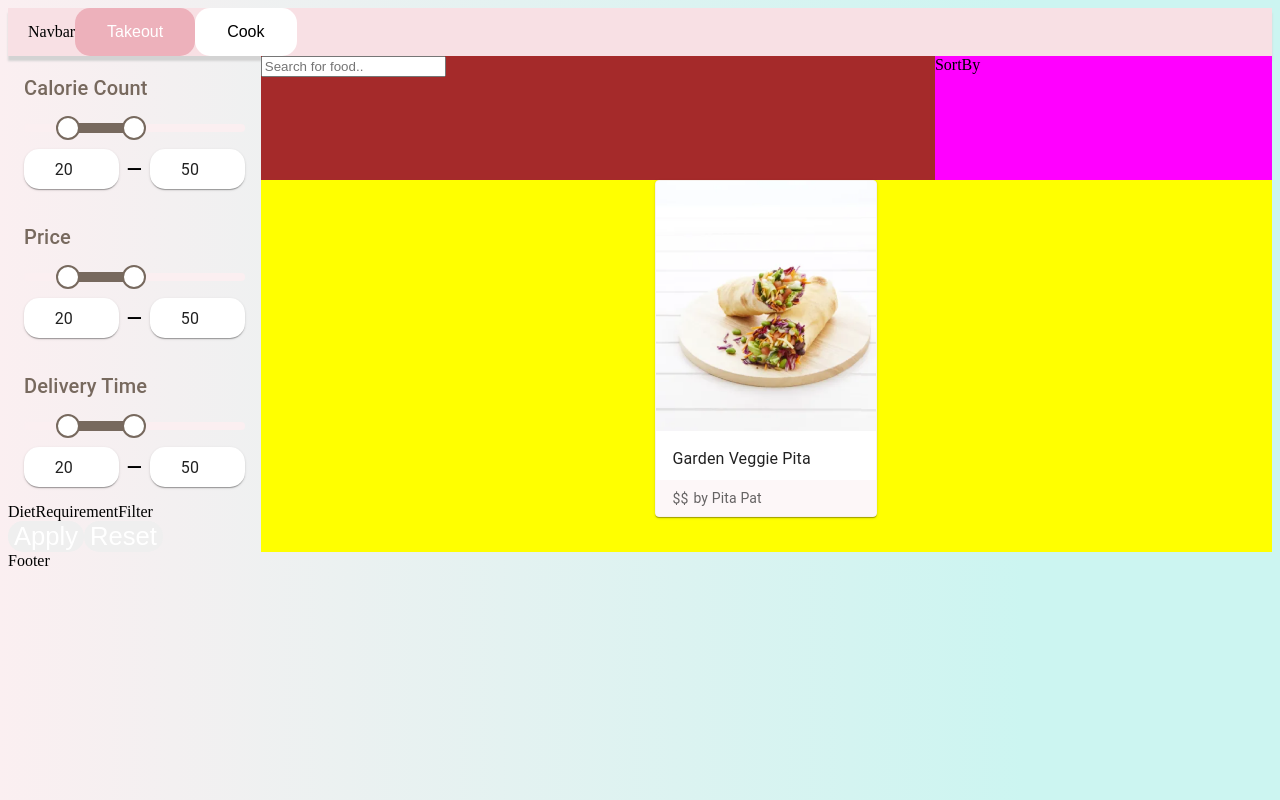
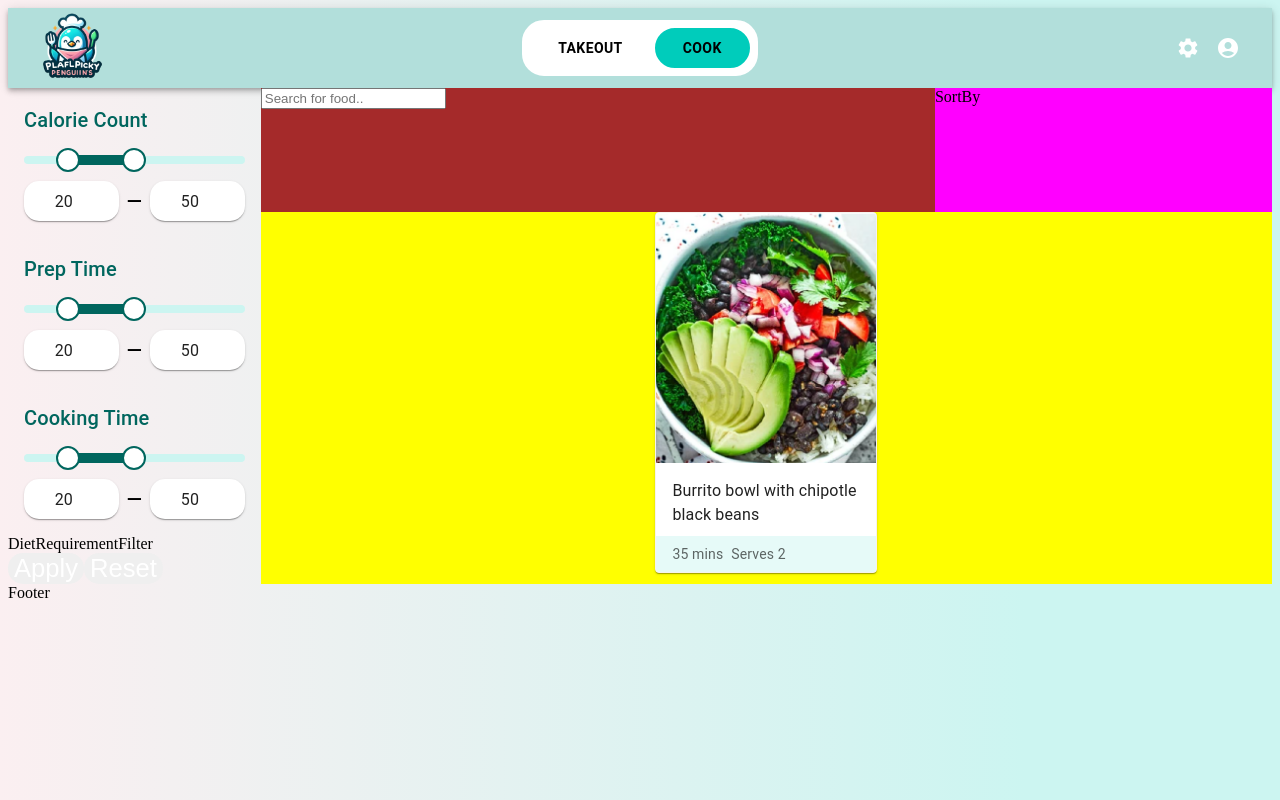
Before and after one commit to UOA-CS732-SE750-Students-2024/project-group-playful-penguins, a React (Vite) app in the folder frontend/: page /home in a window 1280 px wide. Built offline with nearby package versions, Linux system fonts and the light colour scheme.

Commit message:
PPENG-23: Update Navbar Component
Added logo.
Change to MUI buttons.
Add settings and profile icons.
Set cook to default option.

```diff
--- a/frontend/package.json
+++ b/frontend/package.json
@@ -13,6 +13,7 @@
   "dependencies": {
     "@emotion/react": "^11.11.4",
     "@emotion/styled": "^11.11.5",
+    "@mui/icons-material": "^5.15.15",
     "@mui/material": "^5.15.15",
     "react": "^18.2.0",
     "react-dom": "^18.2.0",
--- a/frontend/src/components/Navbar/Navbar.jsx
+++ b/frontend/src/components/Navbar/Navbar.jsx
@@ -1,29 +1,126 @@
-import React, { useContext, useState } from "react";
-import styles from "./Navbar.module.css";
+import AppBar from "@mui/material/AppBar";
+import Box from "@mui/material/Box";
+import Toolbar from "@mui/material/Toolbar";
+import IconButton from "@mui/material/IconButton";
+import Container from "@mui/material/Container";
+import Button from "@mui/material/Button";
+import AccountCircleIcon from "@mui/icons-material/AccountCircle";
+import SettingsIcon from "@mui/icons-material/Settings";
+import { Link } from "@mui/material";
+import { Link as RouterLink } from "react-router-dom";
 import { AppContext } from "../../providers/AppContextProvider";
+import { useContext } from "react";
+
+const buttonGroupStyles = {
+  border: "2px solid white",
+  padding: "4px 4px",
+  textAlign: "center",
+  textDecoration: "none",
+  display: "inline-block",
+  fontSize: "14px",
+  fontWeight: "bold",
+  borderRadius: "22px",
+  marginTop: "4px",
+  marginBottom: "4px",
+  backgroundColor: "white",
+};
+
+const deselectedButton = {
+  border: "2px solid white",
+  color: "black",
+  padding: "6px 26px",
+  textAlign: "center",
+  textDecoration: "none",
+  display: "inline-block",
+  fontSize: "14px",
+  fontWeight: "bold",
+  borderRadius: "24px",
+  margin: "2px",
+  backgroundColor: "white",
+  ":hover": {
+    border: "1px solid #00ccbb", // Darker border color on hover
+  },
+  transition: "background-color 0.3s ease",
+  outline: "none",
+  cursor: "pointer",
+};
+
+const selectedButton = {
+  border: "2px solid #00ccbb",
+  color: "black",
+  padding: "6px 26px",
+  textAlign: "center",
+  textDecoration: "none",
+  display: "inline-block",
+  fontSize: "14px",
+  fontWeight: "bold",
+  borderRadius: "24px",
+  margin: "2px",
+  backgroundColor: "#00ccbb",
+  ":hover": {
+    backgroundColor: "#00ccbb", // Darker background color on hover
+    border: "1px solid #007a68", // Darker border color on hover
+  },
+  transition: "background-color 0.3s ease",
+  outline: "none",
+  cursor: "pointer",
+};
+
 export function Navbar() {
   const { isTakeout, changeCategory } = useContext(AppContext);
+
   return (
-    <div
-      className={isTakeout ? styles["header-takeout"] : styles["header-cook"]}
+    <AppBar position="static" style={{ backgroundColor: "#b2dfdb" }}>
+      <Container maxWidth="xl">
+        <Toolbar disableGutters>
+          <Link
+            href="/"
+            underline="none"
+            sx={{
+              display: { xs: "none", md: "flex" },
+            }}
           >
-      Navbar
-      <button
-        className={
-          isTakeout ? styles["takeout-button-picked"] : styles["takeout-button"]
-        }
+            <img
+              src="images/app-logo.png"
+              alt="Penguin Logo"
+              width="80"
+              height="80"
+            />
+          </Link>
+
+          <Box
+            sx={{
+              flexGrow: 1,
+              display: "flex",
+              backgroundColor: "#b2dfdb",
+              justifyContent: "center",
+              width: "200px",
+            }}
+          >
+            <Box style={buttonGroupStyles}>
+              <Button
+                sx={isTakeout ? selectedButton : deselectedButton}
                 onClick={() => changeCategory(true)}
               >
                 Takeout
-      </button>
-      <button
-        className={
-          isTakeout ? styles["cook-button"] : styles["cook-button-picked"]
-        }
+              </Button>
+              <Button
+                sx={isTakeout ? deselectedButton : selectedButton}
                 onClick={() => changeCategory(false)}
               >
                 Cook
-      </button>
-    </div>
+              </Button>
+            </Box>
+          </Box>
+
+          <IconButton color="inherit" component={RouterLink} to="/setting">
+            <SettingsIcon />
+          </IconButton>
+          <IconButton color="inherit" component={RouterLink} to="/profile">
+            <AccountCircleIcon />
+          </IconButton>
+        </Toolbar>
+      </Container>
+    </AppBar>
   );
 }
--- a/frontend/src/components/Navbar/Navbar.module.css
+++ b/frontend/src/components/Navbar/Navbar.module.css
@@ -1,63 +1,14 @@
-.header-takeout {
-  background-color: #f8e0e4;
-  box-shadow: 0px 5px 2px lightgray;
-  box-sizing: border-box;
-  display: flex;
-  flex-direction: row;
-  justify-content: flex-start;
-  align-items: center;
-  padding: 0 20px;
-}
-.header-cook {
-  background-color: #99ebe4;
-  box-shadow: 0px 5px 2px lightgray;
-  box-sizing: border-box;
-  display: flex;
-  flex-direction: row;
-  justify-content: flex-start;
-  align-items: center;
-  padding: 0 20px;
+/* styles.css */
+.blackButton {
+  color: black;
+  background-color: black;
+  border: none;
+  padding: 10px 20px;
+  cursor: pointer;
 }
 
-.takeout-button {
-  background-color: white;
-  border: none;
-  color: black;
-  padding: 15px 32px;
-  text-align: center;
-  text-decoration: none;
-  display: inline-block;
-  font-size: 16px;
+.blackButton:hover,
+.blackButton:focus {
+  background-color: black;
+  opacity: 0.8;
 }
-
-.takeout-button-picked {
-  background-color: #edb1bb;
-  border: none;
-  color: white;
-  padding: 15px 32px;
-  text-align: center;
-  text-decoration: none;
-  display: inline-block;
-  font-size: 16px;
-}
-.cook-button {
-  background-color: white;
-  border: none;
-  color: black;
-  padding: 15px 32px;
-  text-align: center;
-  text-decoration: none;
-  display: inline-block;
-  font-size: 16px;
-}
-
-.cook-button-picked {
-  background-color: #00ccbb;
-  border: none;
-  color: black;
-  padding: 15px 32px;
-  text-align: center;
-  text-decoration: none;
-  display: inline-block;
-  font-size: 16px;
-}
--- a/frontend/src/providers/AppContextProvider.jsx
+++ b/frontend/src/providers/AppContextProvider.jsx
@@ -3,7 +3,7 @@ import React, { useState } from "react";
 export const AppContext = React.createContext({});
 
 export function AppContextProvider({ children }) {
-  const [isTakeout, setTakeout] = useState(true);
+  const [isTakeout, setTakeout] = useState(false);
   const changeCategory = (boolean) => setTakeout(boolean);
   const [calorieCountValuesFilter, setCalorieCountValuesFilter] = useState([
     20, 50,
```
Lines whose indentation alone changed are shown as unchanged.
